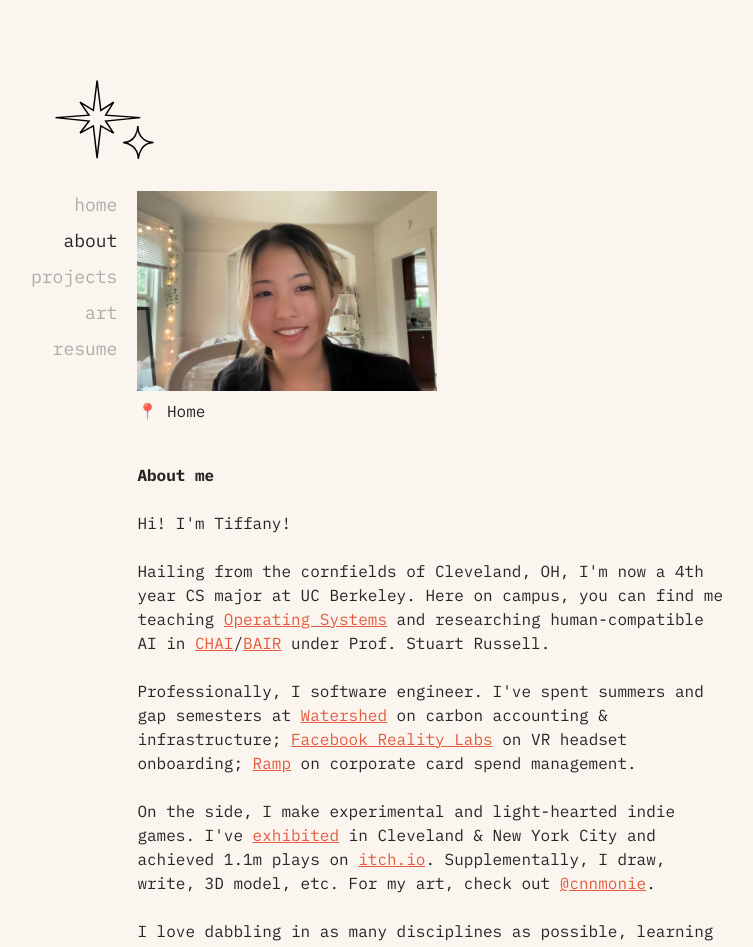
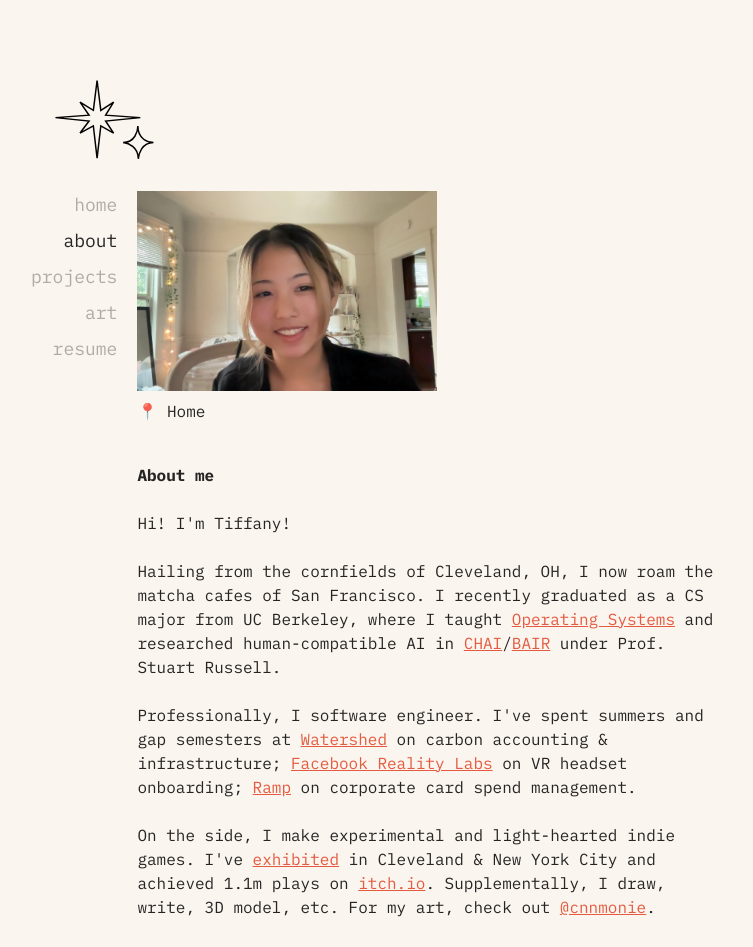
Before and after one commit to cnnmon/tiffanywang, a Next.js app: page /about in a window 1280 px wide. Shown: the top 947 px of the page, without its empty margins (241-994 px from the left). Built offline with nearby package versions, Linux system fonts and the light colour scheme.

Commit message:
past tense

```diff
--- a/pages/about.jsx
+++ b/pages/about.jsx
@@ -34,13 +34,13 @@ function About() {
         <br /><br />
         Hi! I'm Tiffany!
         <br /><br />
-        Hailing from the cornfields of Cleveland, OH, I'm now a 4th year CS major at UC Berkeley. Here on campus, you can find me teaching <Url href="https://cs162.org/">Operating Systems</Url> and researching human-compatible AI in <Url href="https://humancompatible.ai/">CHAI</Url>/<Url href="https://bair.berkeley.edu/">BAIR</Url> under Prof. Stuart Russell.
+        Hailing from the cornfields of Cleveland, OH, I now roam the matcha cafes of San Francisco. I recently graduated as a CS major from UC Berkeley, where I taught <Url href="https://cs162.org/">Operating Systems</Url> and researched human-compatible AI in <Url href="https://humancompatible.ai/">CHAI</Url>/<Url href="https://bair.berkeley.edu/">BAIR</Url> under Prof. Stuart Russell.
         <br /><br />
         Professionally, I software engineer. I've spent summers and gap semesters at <Url href="https://watershed.com/">Watershed</Url> on carbon accounting & infrastructure; <Url href="https://about.meta.com/realitylabs/">Facebook Reality Labs</Url> on VR headset onboarding; <Url href="https://ramp.com/">Ramp</Url> on corporate card spend management.
         <br /><br />
         On the side, I make experimental and light-hearted indie games. I've <Url href="https://www.scriptype.com/2020/05/19/self-taught-digital-artist-and-video-game-designer-receives-national-recognition/">exhibited</Url> in Cleveland & New York City and achieved 1.1m plays on <Url href="https://cnnmon.itch.io/">itch.io</Url>. Supplementally, I draw, write, 3D model, etc. For my art, check out <Url href="https://twitter.com/cnnmonie">@cnnmonie</Url>.
         <br /><br />
-        I love dabbling in as many disciplines as possible, learning by experimenting, and building colorful experiences. I also love collaborations — reach out!
+        I love dabbling in as many disciplines as possible, learning by experimenting, and building colorful experiences. I also love collaborations!
         <br />
       </p>
       <br />
--- a/pages/index.jsx
+++ b/pages/index.jsx
@@ -56,7 +56,7 @@ function Home() {
         <PlayLink type="drinks" />
         {' '}{drinksEmoji[wordsState['drinks']]}.
         <br /><br />
-        I'm a programmer, researcher, artist, and toy-maker. I study CS at Berkeley. I care about socially impactful tech, digital creative tools, and <PlayLink type="hobbies" />.
+        I'm a programmer, researcher, artist, and toy-maker. I care about socially impactful tech, digital creative tools, and <PlayLink type="hobbies" />.
         <br /><br />
         Reach out anytime at <b>tiffanywang at berkeley dot edu</b>.
         <br /><br />
--- a/utils/projects.json
+++ b/utils/projects.json
@@ -8,7 +8,7 @@
         "description": "AI pair programmer powered by a living design doc",
         "date": "apr 2024",
         "image": "/images/dango.png",
-        "link": "https://github.com/cnnmon/dango"
+        "link": "https://marketplace.visualstudio.com/items?itemName=cnnmon.dango"
       },
       {
         "name": "tensor trust",
```
